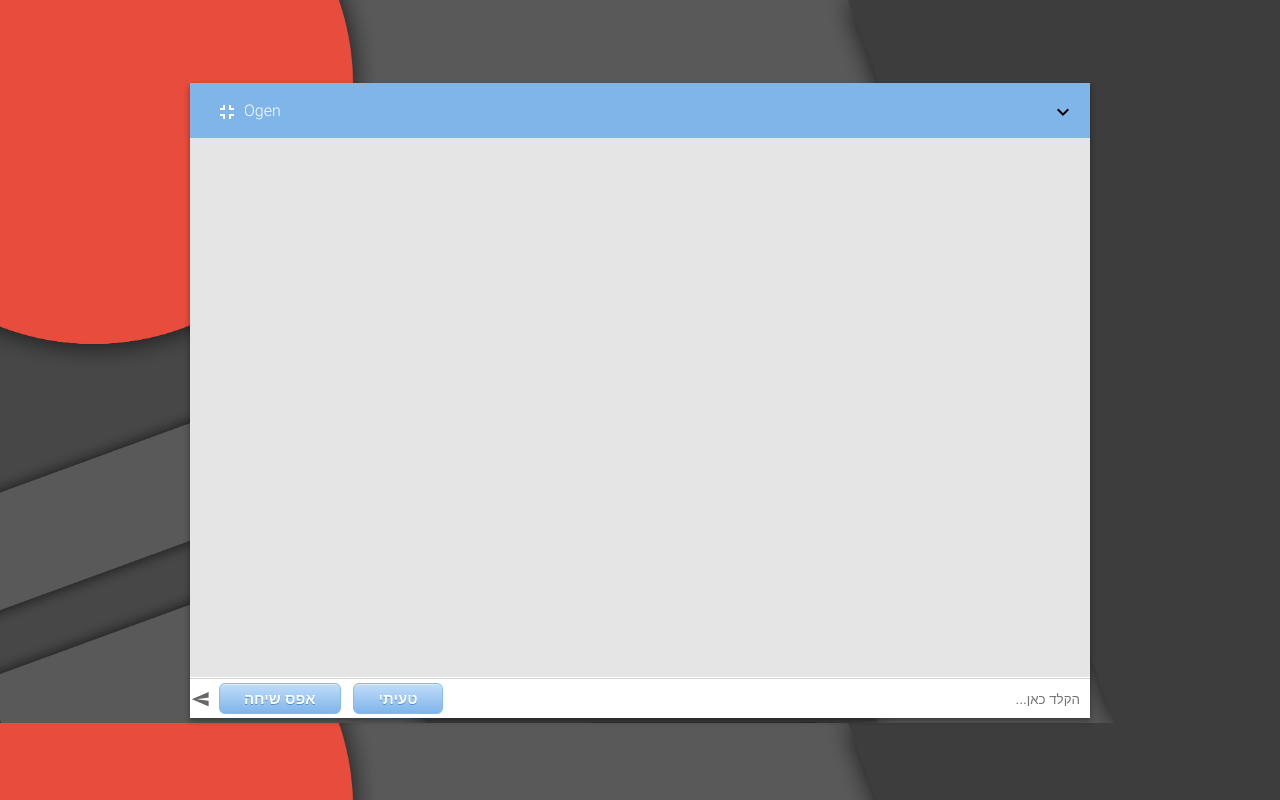
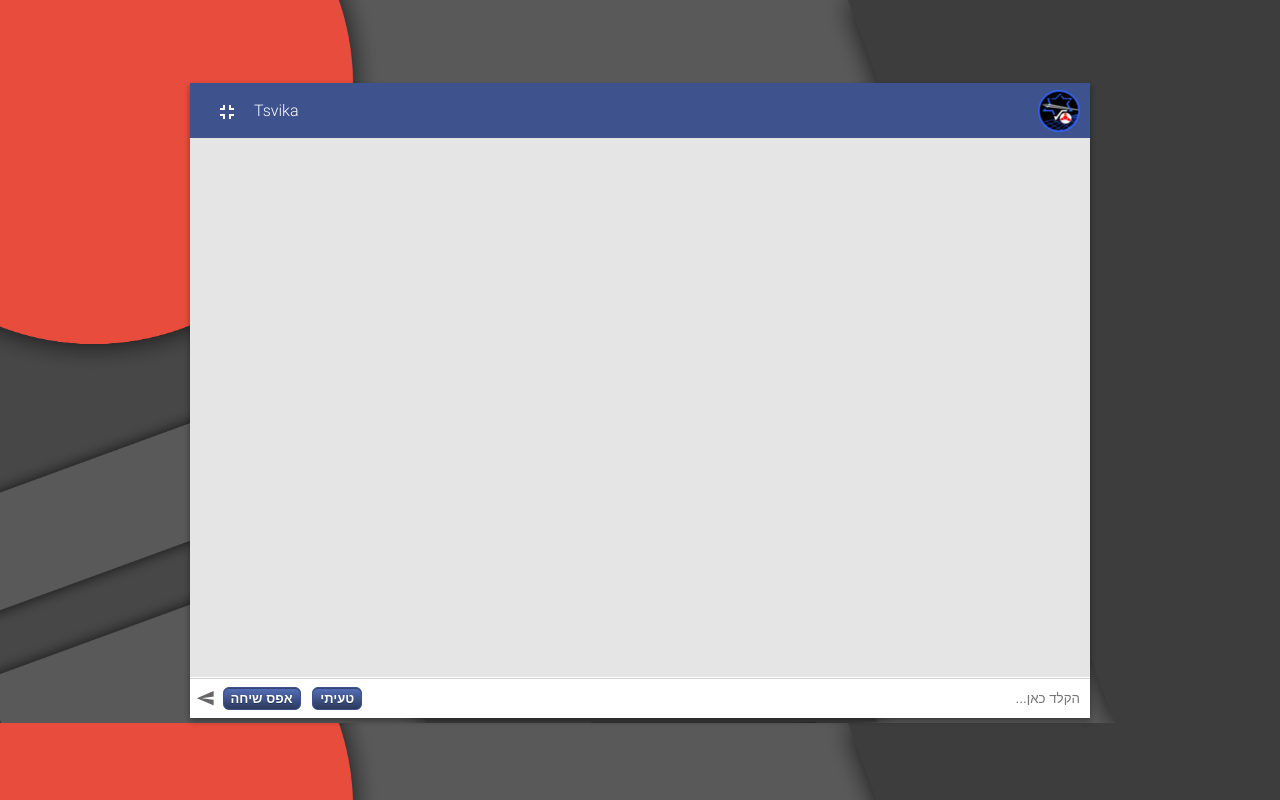
Before and after one commit to RnDteam/CCai, a plain HTML site: page chatUI/index.html in a window 1280 px wide. Drawn offline with Linux system fonts and the light colour scheme.

Commit message:
tzvika colors

```diff
--- a/chatUI/css/style.css
+++ b/chatUI/css/style.css
@@ -213,22 +213,8 @@ canvas {
   width: 100%;
   display: flex;
   height: 55px;
-  padding: 17px 0 0 25px;
   z-index: 90;
   transition: all 0.333s ease-in-out;
-}
-#head .mdi-chevron-down,
-#head .mdi-chevron-up {
-  margin: 0 15px 0 auto;
-  font-size: 1.5em;
-  cursor: pointer;
-}
-#head .mdi-menu,
-#head .mdi-arrow-left {
-  font-size: 1.5em;
-  color: white;
-  margin-right: 12px;
-  cursor: pointer;
 }
 #head .mdi-fullscreen,
 #head .mdi-fullscreen-exit {
@@ -236,13 +222,24 @@ canvas {
   color: white;
   margin-right: 5px;
   cursor: pointer;
+  padding: 17px 0 0 25px;
 }
 #head h1 {
   margin-top: 1px;
   font-size: 1em;
   color: white;
   font-weight: normal;
+  width: 87%;
+  padding: 17px 0 0 10px;
 }
+#head .ofek {
+    position: relative;
+    top: 5%;
+    bottom: 5%;
+    left: 0;
+    right: 5%;
+    margin: auto;
+    }
 #content {
   height: 85%;
   overflow-y: auto;
@@ -393,7 +390,8 @@ ul.chat li img {
 }
 ul.chat li .message {
   padding: 10px 10px 10px 20px;
-  font-size: 0.9em;
+  font-size: 1em;
+  font-family:Arial;
   box-shadow: 0 1px 3px rgba(0, 0, 0, 0.12), 0 1px 2px rgba(0, 0, 0, 0.24);
   min-width: 50%;
   position: relative;
@@ -513,46 +511,55 @@ ul.list li .mdi-menu-down {
 }
 
 .style-bg{
-    background-color:#80b5ea;
+    background-color:#3e538e;
 }
 
 .btn {
-	-moz-box-shadow:inset 0px 1px 0px 0px #dcecfb;
-	-webkit-box-shadow:inset 0px 1px 0px 0px #dcecfb;
-	box-shadow:inset 0px 1px 0px 0px #dcecfb;
-	background:-webkit-gradient(linear, left top, left bottom, color-stop(0.05, #bddbfa), color-stop(1, #80b5ea));
-	background:-moz-linear-gradient(top, #bddbfa 5%, #80b5ea 100%);
-	background:-webkit-linear-gradient(top, #bddbfa 5%, #80b5ea 100%);
-	background:-o-linear-gradient(top, #bddbfa 5%, #80b5ea 100%);
-	background:-ms-linear-gradient(top, #bddbfa 5%, #80b5ea 100%);
-	background:linear-gradient(to bottom, #bddbfa 5%, #80b5ea 100%);
-	filter:progid:DXImageTransform.Microsoft.gradient(startColorstr='#bddbfa', endColorstr='#80b5ea',GradientType=0);
-	background-color:#bddbfa;
+	-moz-box-shadow:inset 0px 1px 0px 0px #354675;
+	-webkit-box-shadow:inset 0px 1px 0px 0px #354675;
+	box-shadow:inset 0px 1px 0px 0px #354675;
+	background:-webkit-gradient(linear, left top, left bottom, color-stop(0.05, #536db5), color-stop(1, #2c395c));
+	background:-moz-linear-gradient(top, #536db5 5%, #2c395c 100%);
+	background:-webkit-linear-gradient(top, #536db5 5%, #2c395c 100%);
+	background:-o-linear-gradient(top, #536db5 5%, #2c395c 100%);
+	background:-ms-linear-gradient(top, #536db5 5%, #2c395c 100%);
+	background:linear-gradient(to bottom, #536db5 5%, #2c395c 100%);
+	filter:progid:DXImageTransform.Microsoft.gradient(startColorstr='#536db5', endColorstr='#2c395c',GradientType=0);
+	background-color:#536db5;
 	-moz-border-radius:6px;
 	-webkit-border-radius:6px;
 	border-radius:6px;
-	border:1px solid #84bbf3;
+	border:1px solid #3e538e;
 	display:inline-block;
 	cursor:pointer;
 	color:#ffffff;
 	font-family:Arial;
-	font-size:15px;
+	font-size:13px;
 	font-weight:bold;
-	padding:6px 24px;
+	padding:3px 7px;
 	text-decoration:none;
-	text-shadow:0px 1px 0px #528ecc;
+	text-shadow:0px 1px 0px #21364a;
 
     margin-top: 0.3em;
     margin-bottom: 0.3em;
     margin-left: 0.3em;
     margin-right: 0.3em;
 }
-.btn
+.btn:hover {
+	background:-webkit-gradient(linear, left top, left bottom, color-stop(0.05, #2c395c), color-stop(1, #536db5));
+	background:-moz-linear-gradient(top, #2c395c 5%, #536db5 100%);
+	background:-webkit-linear-gradient(top, #2c395c 5%, #536db5 100%);
+	background:-o-linear-gradient(top, #2c395c 5%, #536db5 100%);
+	background:-ms-linear-gradient(top, #2c395c 5%, #536db5 100%);
+	background:linear-gradient(to bottom, #2c395c 5%, #536db5 100%);
+	filter:progid:DXImageTransform.Microsoft.gradient(startColorstr='#2c395c', endColorstr='#536db5',GradientType=0);
+	background-color:#2c395c;
 }
 .btn:active {
 	position:relative;
 	top:1px;
 }
+
 .mdi-send {
   color: #666666;
   font-size: 1.2em;
@@ -561,7 +568,7 @@ ul.list li .mdi-menu-down {
 }
 input.nostyle {
   border: 0;
-  width: 71%;
+  width: 80%;
   padding: 12px 10px 12px 0;
   background: transparent;
 }
--- a/chatUI/index.html
+++ b/chatUI/index.html
@@ -15,8 +15,9 @@
 
 <body>
 <div id="hangout">
-  <div id="head" class="style-bg"><i class="mdi mdi-fullscreen-exit"></i> <i class="mdi mdi-menu"></i>
-    <h1>Ogen</h1><i class="mdi mdi-chevron-down"></i></div>
+  <div id="head" class="style-bg"><i class="mdi mdi-fullscreen-exit"></i>
+    <h1>צביקה</h1><i class="ofek"> <img src="ofek.png"></i>
+</div>
   <div id="content">
     <div class="overlay"></div>
 
@@ -29,7 +30,8 @@
         <input class="nostyle chat-input" type="text" placeholder="הקלד כאן..." />
         <button type="button" class="btn" id="Mistake" value="טעיתי" onclick="myfun(this)">טעיתי</button>
         <button type="button" class="btn" id="ResetChat" value="אפס שיחה" onclick="myfun(this)">אפס שיחה</button>
-        <i class="mdi mdi-send" style="padding-bottom: 3px;"></i></div>
+        <i class="mdi mdi-send" style="padding-bottom: 3px;">
+        </i></div>
 
 
 </div>
--- a/chatUI/js/index.js
+++ b/chatUI/js/index.js
@@ -74,7 +74,7 @@
 
     // Helpers
     function setName(name) {
-        $.trim(name) === '' || $.trim(name) === null ? name = 'Ogen' : name = name;
+        $.trim(name) === '' || $.trim(name) === null ? name = 'Tsvika' : name = name;
         $('h1').text(name);
         localStorage.setItem('username', name);
         $('#username').val(name).addClass('used');
@@ -158,9 +158,30 @@
         last = name
 
     }
+    function typing(){
+       var dots = 0;
+       $('div.list-chat > ul').append('<li><img src="ccai.jpg"><div class="message"><p>מקליד</p></div></li>');
+        myvar = setInterval (type, 300);
+        function type()
+        {
+            if(dots < 3)
+            {
+                $('p:last').append('.');
+                dots++;
+            }else {
+                $('p:last').html('typing');
+                dots = 0;
+            }
+        }
+    }
     num=0
+    first = true
     websocket.onmessage = function (event) {
-
+       /* if (!first){
+        clearInterval(myVar);
+        $('p:last').html('');
+        }
+        first = false*/
        // Decoding and replacing \n by br
         message = decode_utf8(event.data);
         message = message.split('\n');
@@ -194,7 +215,7 @@
 
     }
     function myfun(btn){
-        addMsg('ogen.jpg',btn.value)
+        addMsg('tsvika.jpg',btn.value)
         websocket.send(btn.value)
         for(i=0; i<num;i++)
             document.getElementById("btn"+i).disabled=true;
@@ -203,12 +224,13 @@
     }
     $('.mdi-send').on('click', function() {
         if($('.chat-input').val().length > 0) {
-            addMsg('ogen.jpg',$('.chat-input').val());
+            addMsg('tsvika.jpg',$('.chat-input').val());
             websocket.send($('.chat-input').val())
             $('.chat-input').val('');
             var objDiv = document.getElementById("list-chat");
             objDiv.scrollTop = objDiv.scrollHeight;
         }
+        //typing();
     });
 
     $('.chat-input').on('keyup', function(event) {
@@ -216,6 +238,7 @@
         if (event.which === 13) {
             $('.mdi-send').trigger('click');
         }
+
 
     });
 
```
Also changed, not shown: chatUI/ofek.png (added).
